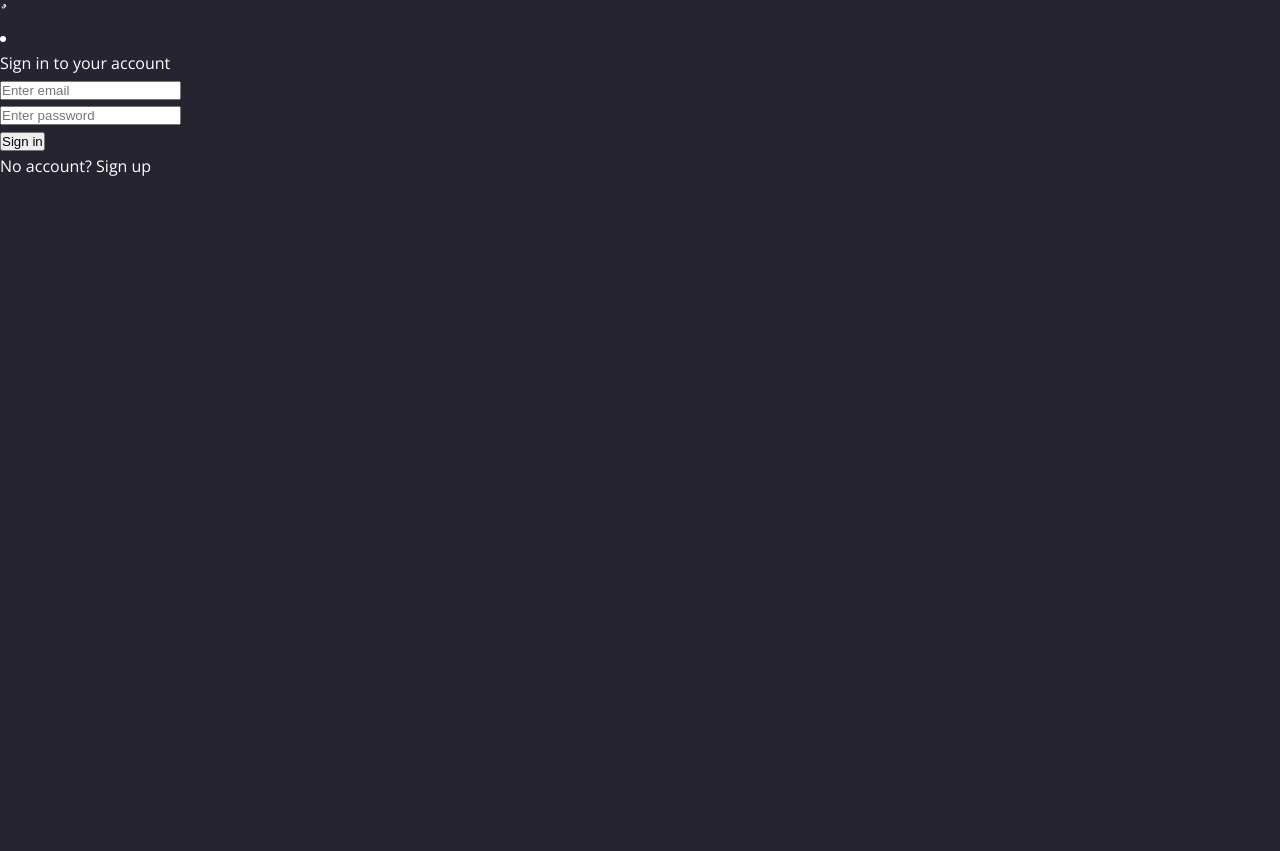
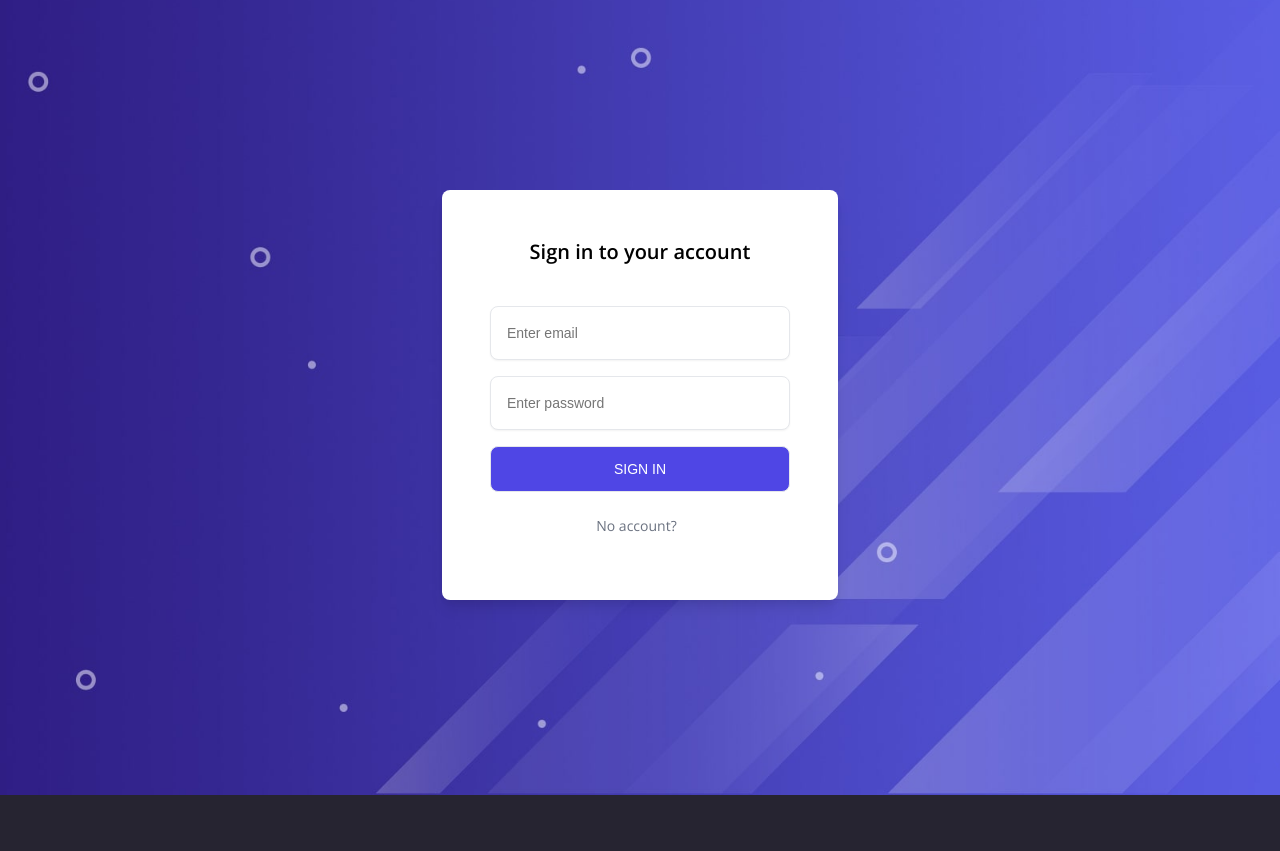
Before and after one commit to Mhmd-Elawady/Leno_App, a PHP site: page /login.php in a window 1280 px wide. Before the commit the page ends 176 px from the top, so only its background shows below. Run offline with PHP 8.4, Linux system fonts and the light colour scheme.

Commit message:
Update style.css

```diff
--- a/css/style.css
+++ b/css/style.css
@@ -82,10 +82,7 @@ img {
   gap: 32px;
   font-weight: 600;
 }
-.navbar-link:hover,
-.navbar_mobile-menu-link:hover {
-  color: var(--primary-color);
-}
+z
 .navbar-link--primary,
 .navbar_mobile-menu-link--primary {
   color: var(--primary-color);
@@ -133,6 +130,8 @@ img {
   background: #000 url("../images/header-background.jpg") center center/cover
     no-repeat;
   padding: 11.5rem 2rem 8rem;
+  position: relative;
+  bottom: 1.5rem;
 }
 .hero-container {
   display: flex;
@@ -669,3 +668,94 @@ img {
     grid-template-columns: 1fr;
   }
 }
+
+/* LogIn */
+
+.hidden {
+  background: #000 url("../images/header-background.jpg") center center/cover no-repeat;
+  width: 100%;
+  height: 100vh;
+  position: relative;
+  bottom: 3.5rem;
+}
+.form {
+  background-color: #fff;
+  padding: 5rem 3rem;
+  max-width: 900px;
+  border-radius: 0.5rem;
+  box-shadow: 0 10px 15px -3px rgba(0, 0, 0, 0.1), 0 4px 6px -2px rgba(0, 0, 0, 0.05);
+
+  position: absolute;
+  top: 50%;
+  left: 50%;
+  transform: translate(-50%, -50%);
+
+}
+
+
+.form-title {
+  font-size: 1.25rem;
+  line-height: 1.75rem;
+  font-weight: 600;
+  text-align: center;
+  color: #000;
+  position: relative;
+  bottom: 2rem;
+}
+
+.input-container {
+  position: relative;
+}
+
+.input-container input, .form button {
+  outline: none;
+  border: 1px solid #e5e7eb;
+  margin: 8px 0;
+}
+
+.input-container input {
+  background-color: #fff;
+  padding: 1rem;
+  padding-right: 3rem;
+  font-size: 0.875rem;
+  line-height: 1.25rem;
+  width: 300px;
+  border-radius: 0.5rem;
+  box-shadow: 0 1px 2px 0 rgba(0, 0, 0, 0.05);
+}
+
+.submit {
+  display: block;
+  padding-top: 0.75rem;
+  padding-bottom: 0.75rem;
+  padding-left: 1.25rem;
+  padding-right: 1.25rem;
+  background-color: #4F46E5;
+  color: #ffffff;
+  font-size: 0.875rem;
+  line-height: 1.25rem;
+  font-weight: 500;
+  width: 100%;
+  border-radius: 0.5rem;
+  text-transform: uppercase;
+  transition: 0.3;
+}
+.submit:hover{
+  cursor: pointer;
+  background-color: var(--secondary-color);
+}
+
+.signup-link {
+  color: #6B7280;
+  font-size: 0.875rem;
+  line-height: 1.25rem;
+  text-align: center;
+  position: relative;
+  top: 1rem;
+  left: 1.4rem;
+}
+
+.signup-link a {
+  text-decoration: underline;
+  text-align: center;
+}
```
